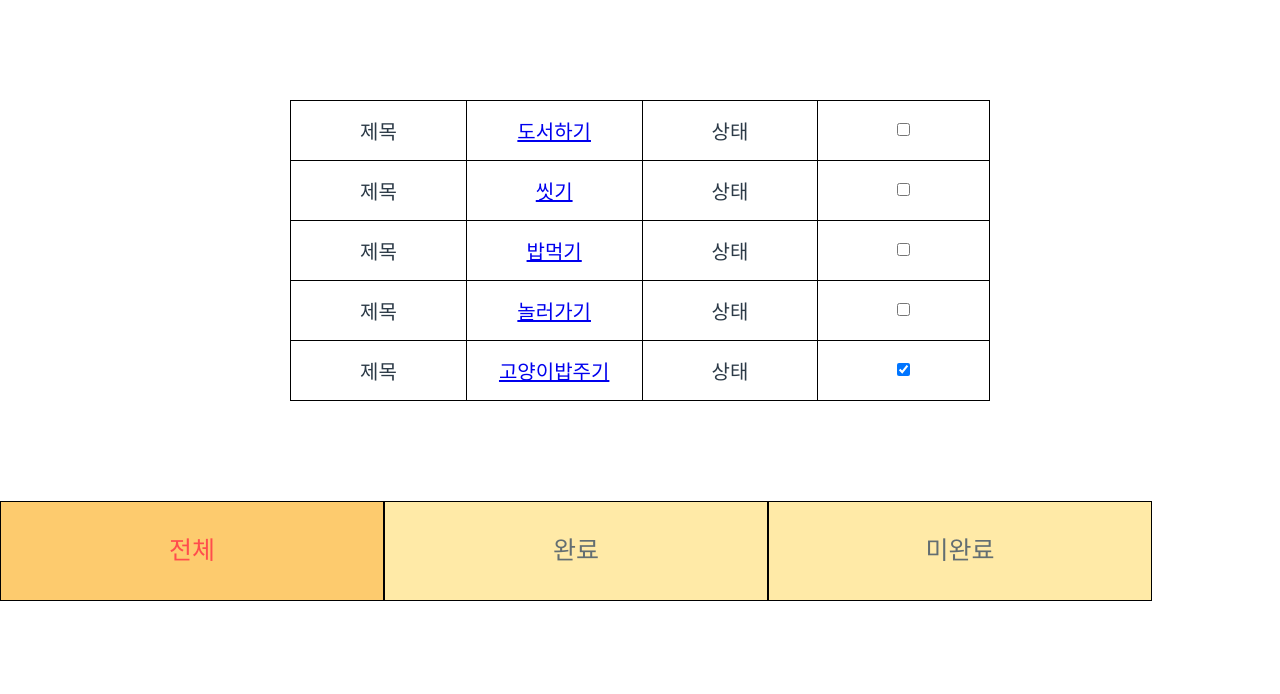
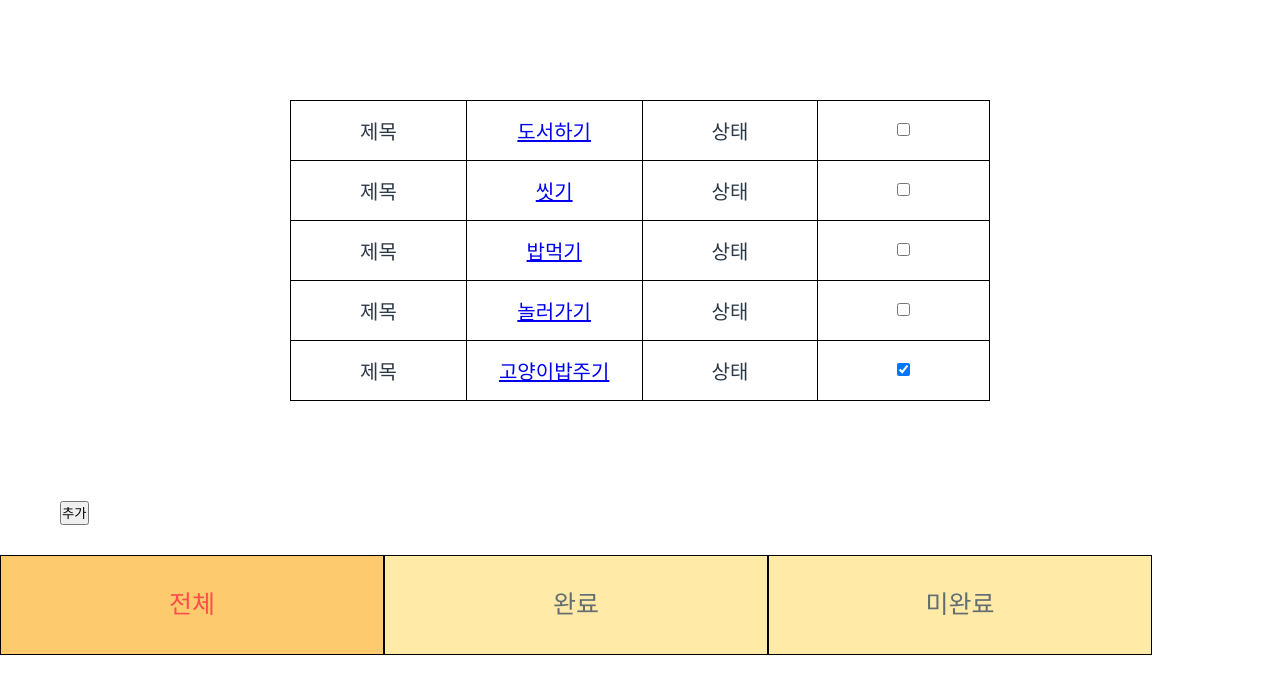
Before and after one commit to minchanwoo/test_todos, a React (Create React App) app: page /todos in a window 1280 px wide. Shown: the top 694 px of the page. Built offline with nearby package versions, Linux system fonts and the light colour scheme.

Commit message:
App.js에 상태추가기능 생성

```diff
--- a/src/App.css
+++ b/src/App.css
@@ -19,6 +19,7 @@ table, td {
 }
 
 .btn {
+  margin-top: 30px;
   border: 1px solid #000;
   width: 30%;
   display: inline-block;
@@ -44,3 +45,7 @@ table, td {
   color: #636e72;
   margin: 70px 0 70px 100px;
 }
+
+.addBtn {
+  margin-left:60px;
+}
--- a/src/App.js
+++ b/src/App.js
@@ -32,6 +32,18 @@ class App extends Component {
     });
   }
 
+  add=()=> {
+    const title = window.prompt('제목을 입력해주세요');
+    if(title) {
+      const list = this.state.lists;
+      const last_id = this.state.lists[this.state.lists.length-1].id;
+      list.push({title, done: false, description: '', id: last_id +1});
+    }
+    this.setState({
+      lists: list
+    });
+  }
+
   renderButton(value, label) {
     return (
       <Link to={`/todos?filter=${value}`}>
@@ -62,6 +74,10 @@ class App extends Component {
               />}
             />
           </div>
+          <div>
+            <button onClick={this.add} className='addBtn'>추가</button>
+          </div>
+
           {this.renderButton('all', '전체')}
           {this.renderButton('done', '완료')}
           {this.renderButton('not_done', '미완료')}
--- a/src/components/TodoDetail.js
+++ b/src/components/TodoDetail.js
@@ -66,6 +66,7 @@ class TodoDetail extends Component {
 				<div>
 					상세: {description}
 				</div>
+				<hr/>
 				{prev_id && <Link to={`/todos/${prev_id}`}>이전으로</Link>}
 				{next_id && <Link to={`/todos/${next_id}`}>다음으로</Link>}
 			</div>
```
